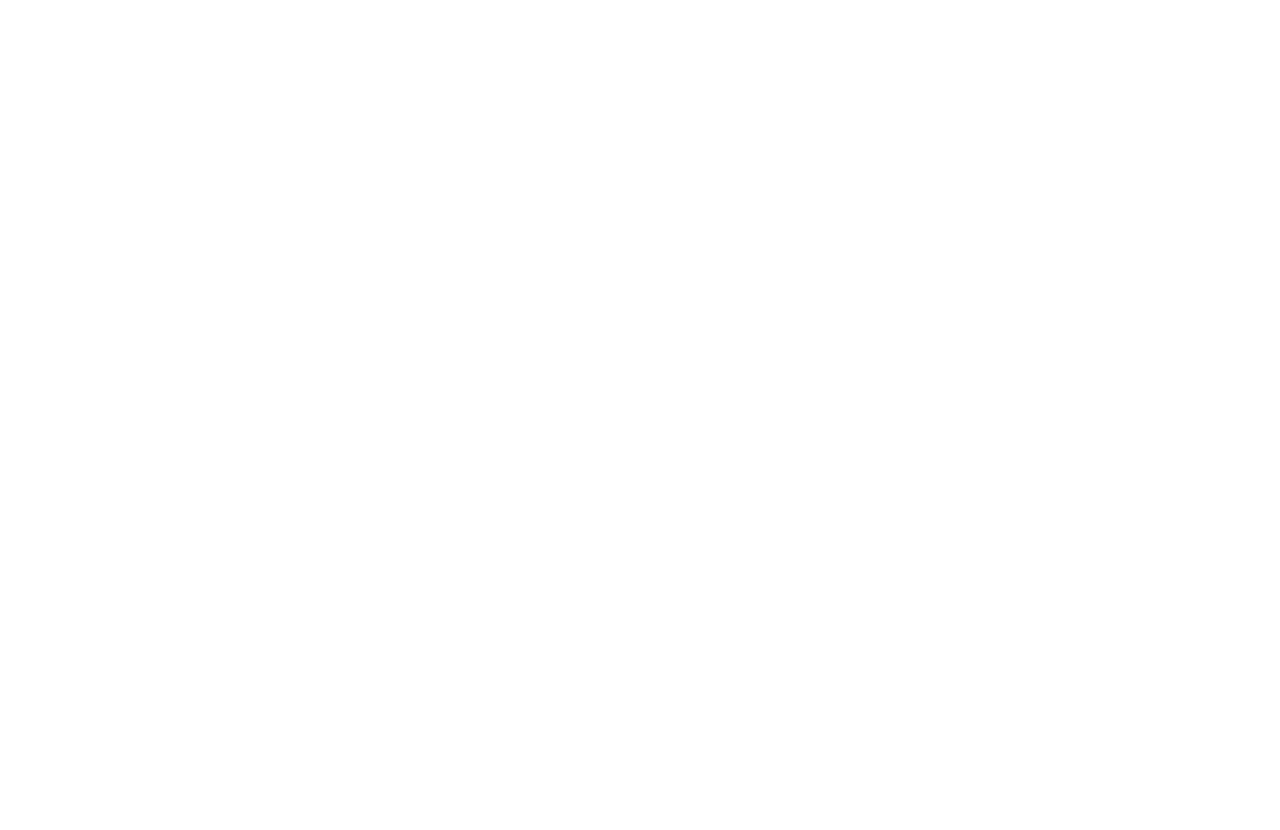
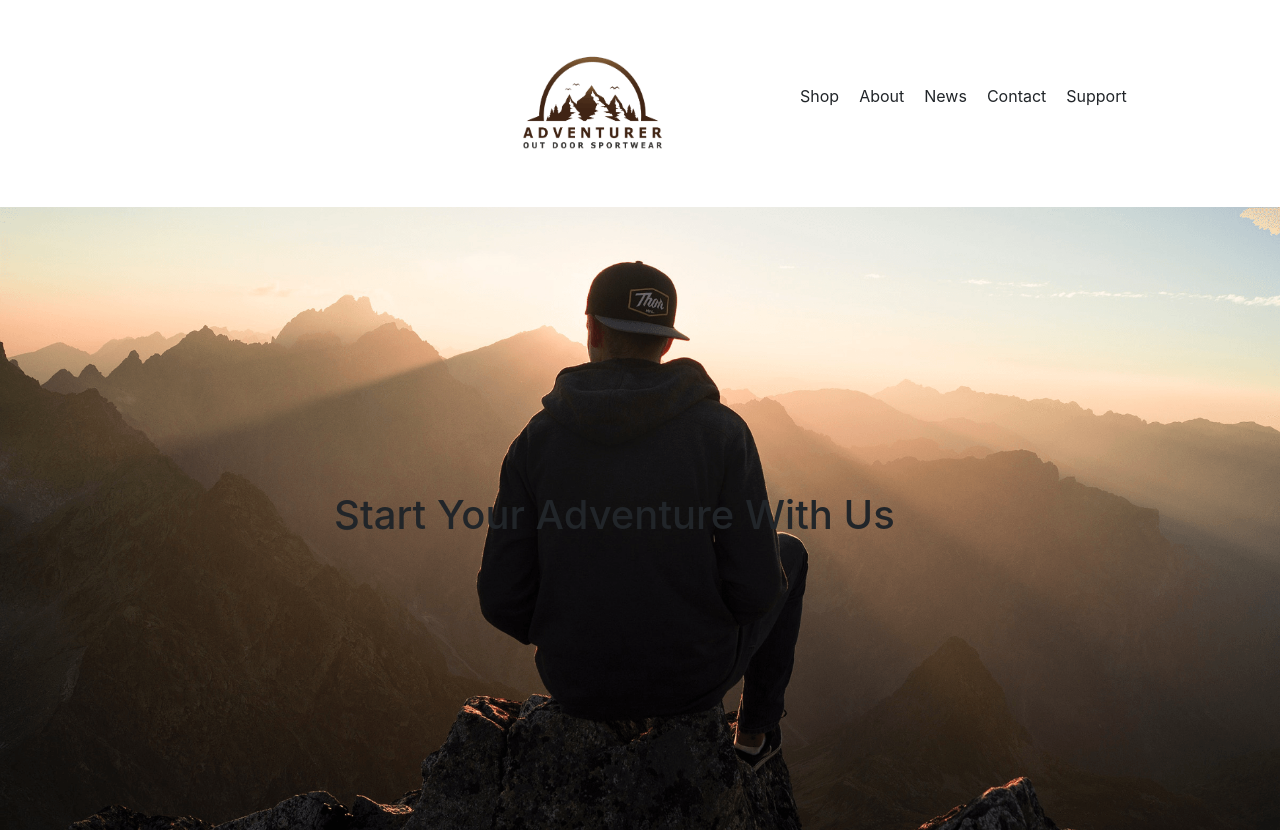
Before and after one commit to ryanadiaz/adventurer, a plain HTML site: page index.html in a window 1280 px wide. Before the commit the page ends 800 px from the top, so only its background shows below. Drawn offline with nearby package versions, Linux system fonts and the light colour scheme.

Commit message:
Layout added

```diff
--- /dev/null
+++ b/assets/css/main.css
@@ -0,0 +1,41 @@
+.main-logo-container {
+  display: flex;
+  justify-content: center;
+}
+
+.main-logo {
+  width: 276px;
+  height: 207px;
+  padding: 50px 65px;
+}
+
+nav {
+  display: flex;
+  justify-content: flex-start;
+  align-items: center;
+}
+
+nav ul {
+  list-style: none;
+  display: flex;
+  flex-direction: row;
+}
+
+nav li {
+  padding: 0 10px;
+}
+
+.main-banner-image-container {
+  position: relative;
+}
+
+.main-banner-image {
+  width: 100%;
+}
+
+.main-banner-text-overlay {
+  position: absolute;
+  top: 50%;
+  left: 48%;
+  transform: translate(-50%, -50%);
+}
--- a/index.html
+++ b/index.html
@@ -5,10 +5,49 @@
   <meta http-equiv='X-UA-Compatible' content='IE=edge'>
   <title>Page Title</title>
   <meta name='viewport' content='width=device-width, initial-scale=1'>
+
+  <link rel="stylesheet" href="https://cdnjs.cloudflare.com/ajax/libs/normalize/8.0.1/normalize.min.css">
   <link rel="stylesheet" href="https://stackpath.bootstrapcdn.com/bootstrap/4.4.1/css/bootstrap.min.css">
+  <link rel="stylesheet" href="assets/css/main.css">
 </head>
 <body>
 
+<header class="container">
+  <div class="row justify-content-end">
+    <div class="col-3 main-logo-container">
+      <img src="assets/images/main-logo_optimized.png" alt="Adventurer Outdoor Sportwear" class="main-logo" />
+    </div>
+
+    <nav class="col-5">
+      <ul>
+        <li>Shop</li>
+        <li>About</li>
+        <li>News</li>
+        <li>Contact</li>
+        <li>Support</li>
+        </ul>
+    </nav>
+  </div>
+</header>
+
+<section>
+  <div class="col">
+    <div class="row main-banner-image-container">
+      <img src="assets/images/intersection-1_optimized.png" alt="Start Your Adventure With Us" class="main-banner-image" />
+    </div>
+    <div class="main-banner-text-overlay">
+      <h1>Start Your Adventure With Us</h1>
+    </div>
+  </div>
+</section>
+
+<main>
+
+</main>
+
+<footer>
+
+</footer>
 
 
 <script src="https://code.jquery.com/jquery-3.4.1.slim.min.js"></script>
```
Also changed, not shown: assets/images/intersection-1_optimized.png (added), assets/images/intersection-2.png (added), assets/images/intersection-2_optimized.png (added), assets/images/main-logo.png (added), assets/images/main-logo_optimized.png (added), 1 other file.
